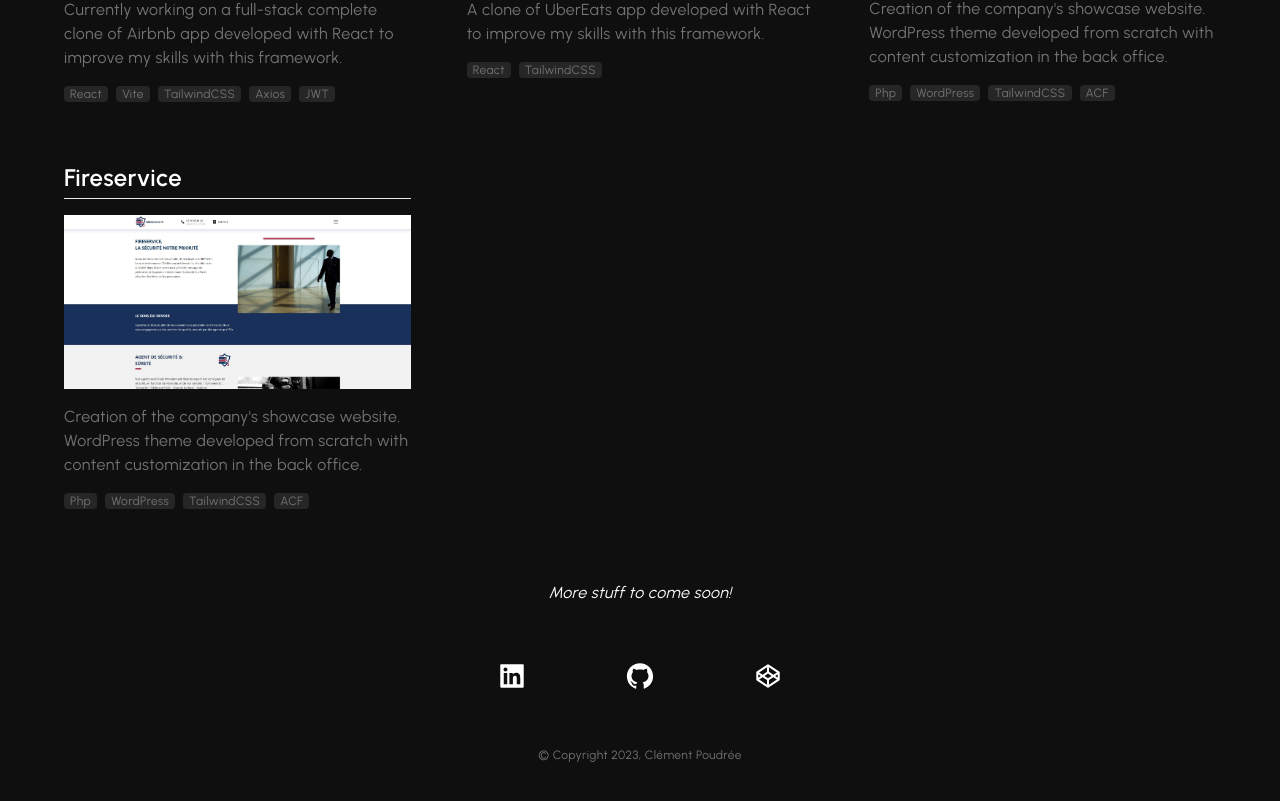
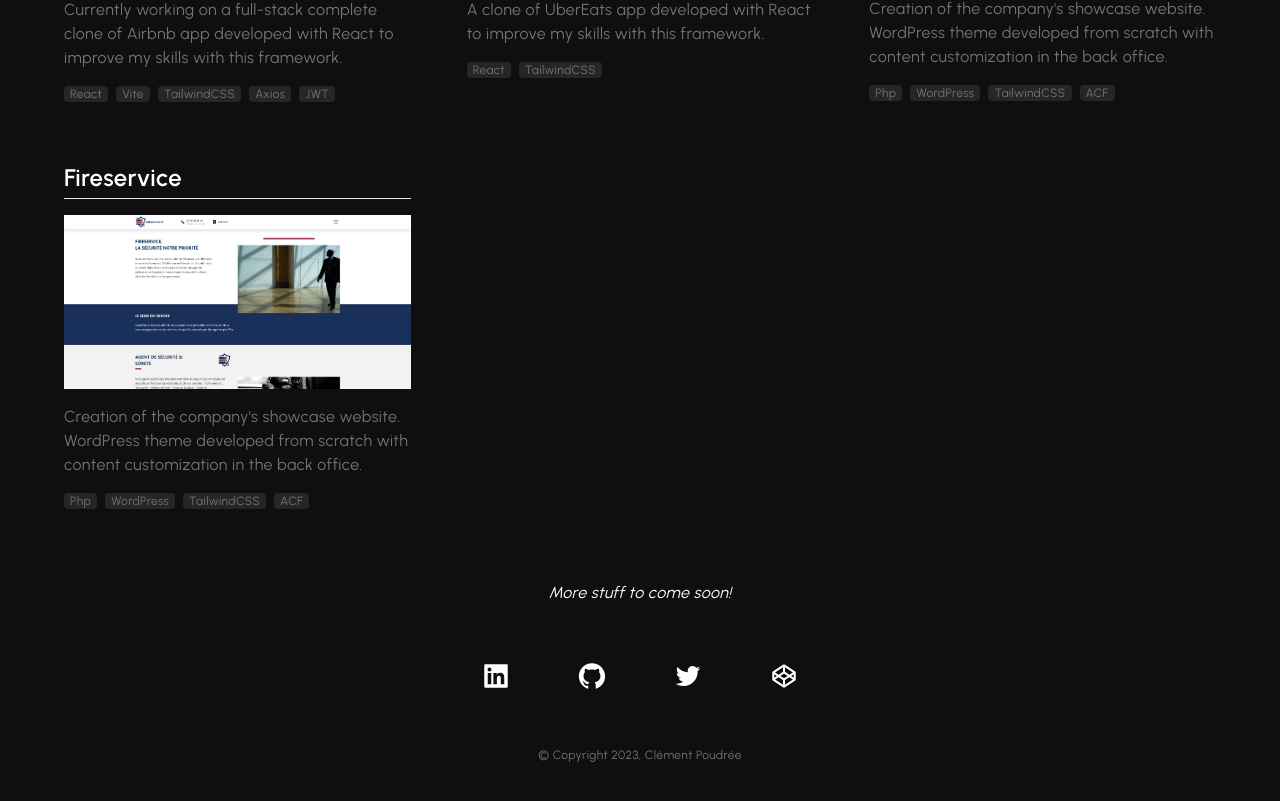
Before and after one commit to MRK4/portfolio-react, a Next.js app: page / in a window 1280 px wide. Shown: the part 1284-2085 px from the top of the page. Built offline with nearby package versions, Linux system fonts and the light colour scheme.

Commit message:
Added twitter to social medias

```diff
--- a/components/SocialMedias.jsx
+++ b/components/SocialMedias.jsx
@@ -11,9 +11,9 @@ function SocialMedias() {
             <li className='hover:text-violet-400'>
                 <a target="_blank" href="https://github.com/MRK4"><AiOutlineGithub /></a>
             </li>
-            {/* <li className='hover:text-violet-400'>
-                <a target="_blank" href=""><AiOutlineTwitter /></a>
-            </li> */}
+            <li className='hover:text-violet-400'>
+                <a target="_blank" href="https://twitter.com/clementpdr"><AiOutlineTwitter /></a>
+            </li>
             <li className='hover:text-violet-400'>
                 <a target="_blank" href="https://codepen.io/clement_pdr"><AiOutlineCodepen /></a>
             </li>
```
